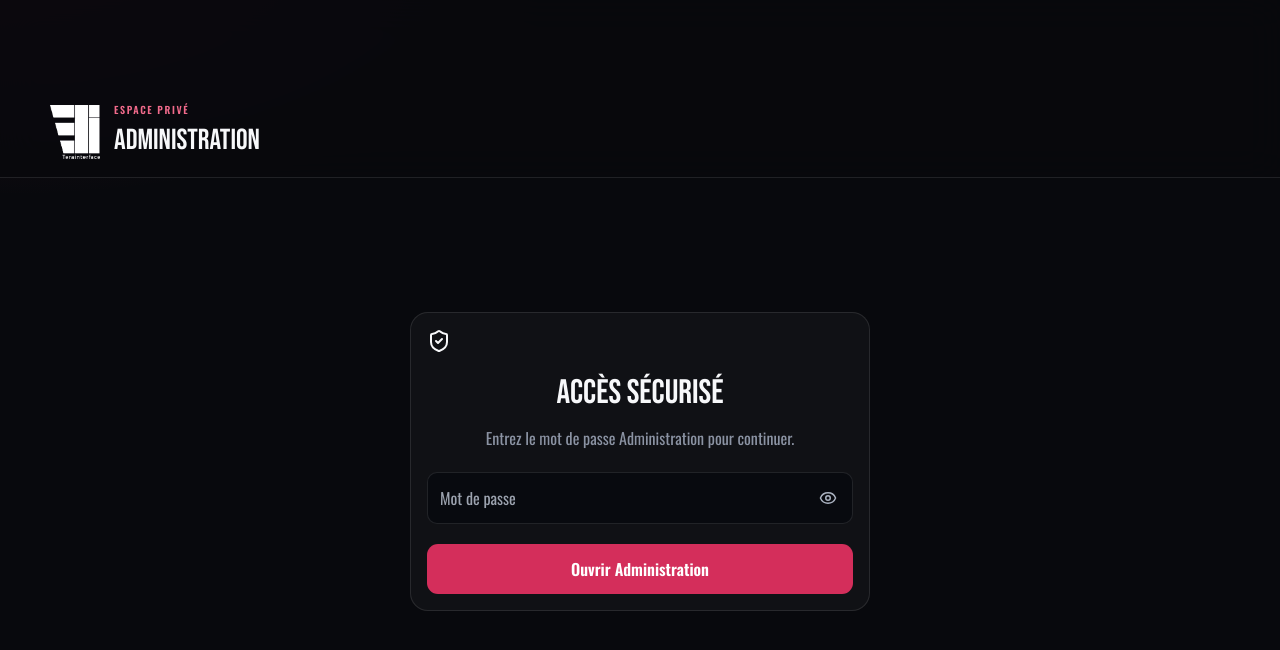
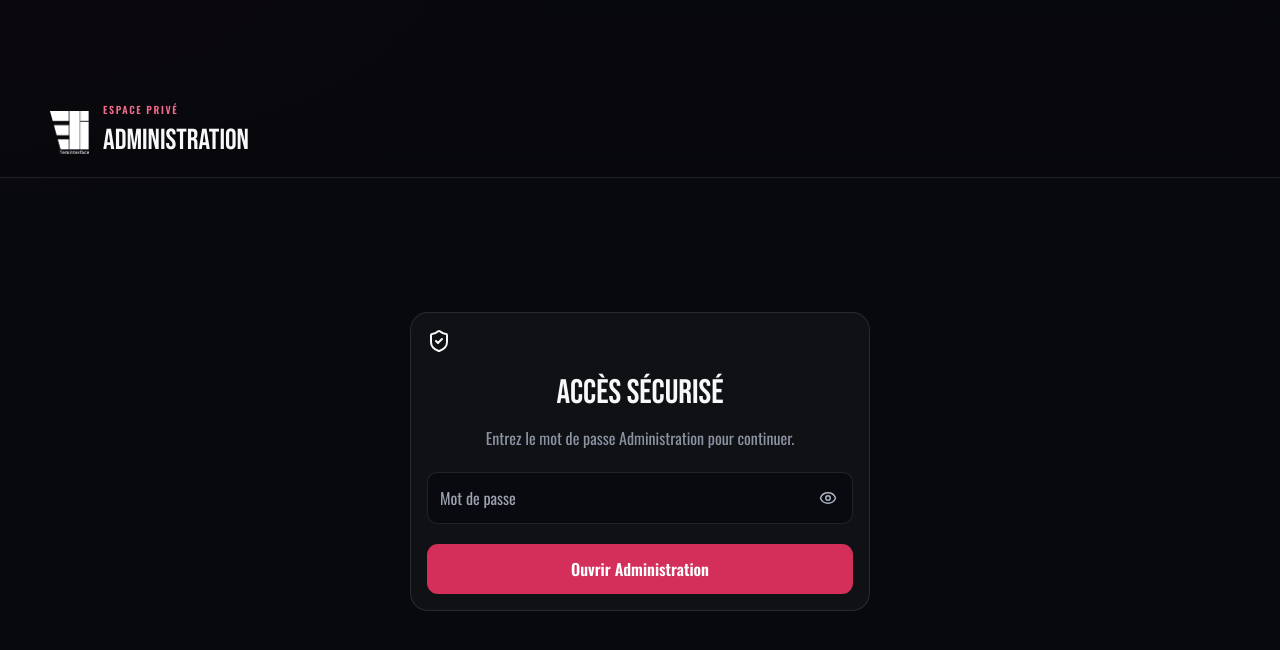
Before and after one commit to Orphee241/teraminiapp, a Next.js app: page /adm in a window 1280 px wide. Shown: the top 650 px of the page. Built offline with nearby package versions, Linux system fonts and the light colour scheme.

Commit message:
fix: reduce header logo size by twenty percent

```diff
--- a/src/app/globals.css
+++ b/src/app/globals.css
@@ -10,8 +10,8 @@
 .browser-landing-card .brand-mark { margin: 0 auto 10px; }
 .brand-mark.brand-logo { display:block; width:54px; height:54px; flex:none; overflow:visible; padding:0; border:0; border-radius:0; background:transparent; }
 .brand-mark.brand-logo img { display:block; width:100%; height:100%; object-fit:contain; border-radius:0; }
-.app-header .brand-mark.brand-logo { width:58px; height:58px; }
-.admin-header .brand-mark.brand-logo { width:54px; height:54px; }
+.app-header .brand-mark.brand-logo { width:46px; height:46px; }
+.admin-header .brand-mark.brand-logo { width:43px; height:43px; }
 .simulator-logo-mark img { display:block; width:100%; height:100%; object-fit:contain; border-radius:0; }
 .browser-landing-card h1 { margin: 4px 0 8px; font-family: var(--font-bebas), sans-serif; font-size: clamp(34px, 8vw, 48px); text-transform: uppercase; letter-spacing: .04em; }
 .browser-landing-card p:not(.eyebrow) { margin: 0 auto 16px; max-width: 280px; color: #a1a1aa; line-height: 1.4; }
```
